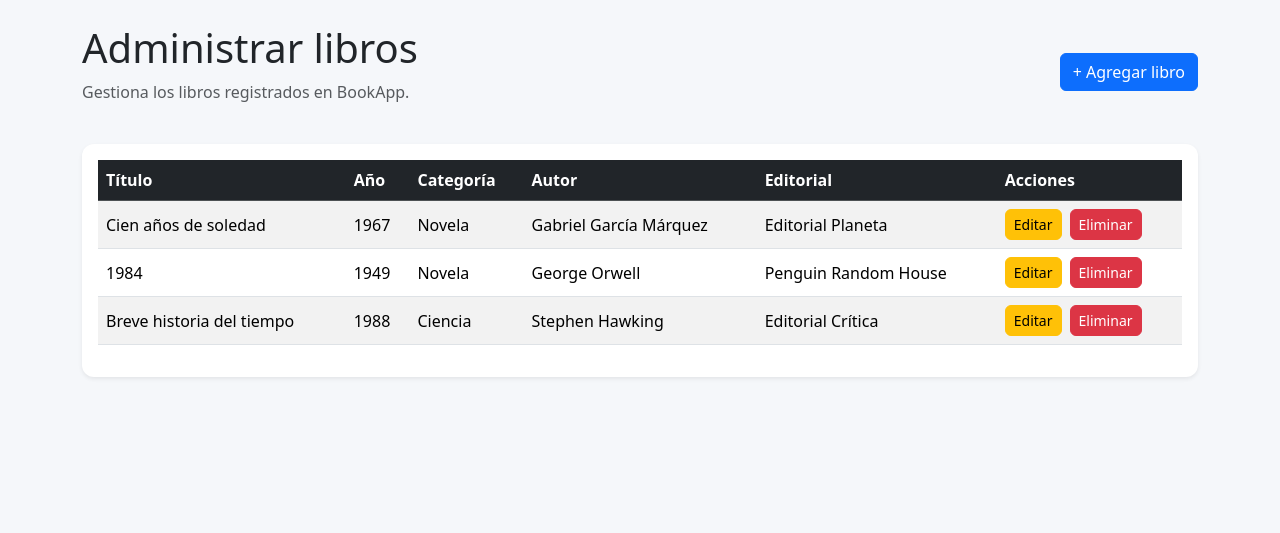
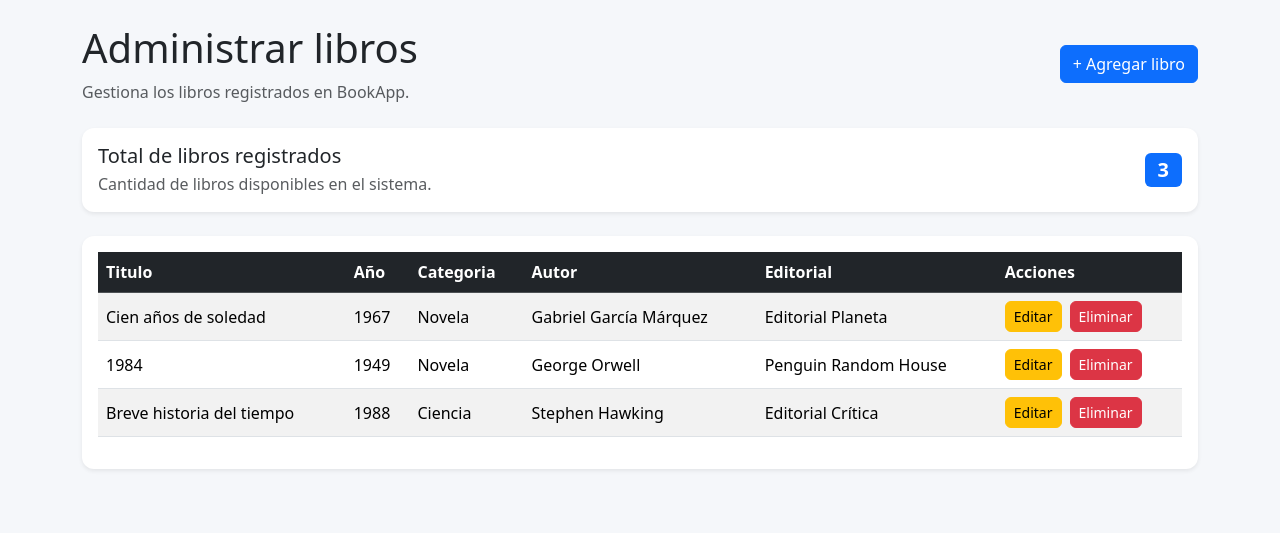
Before and after one commit to NelPascualR/BookApp-GitFlow, a Node server app: page /books/manage in a window 1280 px wide. Shown: the part 56-589 px from the top of the page. Run offline with Node 20, Linux system fonts and the light colour scheme; data comes from the database, SQL or seed files in the repository; some libraries are stand-ins or nearby versions.

Commit message:
feat: improve book listing

```diff
--- a/controllers/BookController.js
+++ b/controllers/BookController.js
@@ -13,7 +13,10 @@ async function index(req, res) {
     try {
         const libros = await obtenerTodosLosLibros();
 
-        res.render('books/index', { libros });
+        res.render('books/index', {
+            libros,
+            totalLibros: libros.length
+        });
     } catch (error) {
         console.error(error);
         res.status(500).send('Error al consultar los libros.');
@@ -28,7 +31,7 @@ async function create(req, res) {
 
         if (!categorias.length || !autores.length || !editoriales.length) {
             return res.status(400).send(
-                'No se puede crear un libro. Debes registrar categorías, autores y editoriales primero.'
+                'No se puede crear un libro. Debes registrar categorias, autores y editoriales primero.'
             );
         }
 
@@ -65,7 +68,7 @@ async function store(req, res) {
 
         if (!Number.isInteger(anio) || anio <= 0) {
             return res.status(400).send(
-                'El año de publicación debe ser un número entero positivo.'
+                'El año de publicacion debe ser un numero entero positivo.'
             );
         }
 
@@ -105,7 +108,7 @@ async function edit(req, res) {
         });
     } catch (error) {
         console.error(error);
-        res.status(500).send('Error al preparar la edición.');
+        res.status(500).send('Error al preparar la edicion.');
     }
 }
 
@@ -131,7 +134,7 @@ async function update(req, res) {
 
         if (!Number.isInteger(anio) || anio <= 0) {
             return res.status(400).send(
-                'El año de publicación debe ser un número entero positivo.'
+                'El año de publicacion debe ser un numero entero positivo.'
             );
         }
 
--- a/views/books/index.hbs
+++ b/views/books/index.hbs
@@ -2,12 +2,29 @@
 <div class="d-flex justify-content-between align-items-center mb-4">
     <div>
         <h1>Administrar libros</h1>
-        <p class="text-muted">Gestiona los libros registrados en BookApp.</p>
+        <p class="text-muted mb-0">
+            Gestiona los libros registrados en BookApp.
+        </p>
     </div>
 
     <a href="/books/create" class="btn btn-primary">
         + Agregar libro
     </a>
+</div>
+
+<div class="card shadow-sm mb-4">
+    <div class="card-body d-flex justify-content-between align-items-center">
+        <div>
+            <h5 class="card-title mb-1">Total de libros registrados</h5>
+            <p class="text-muted mb-0">
+                Cantidad de libros disponibles en el sistema.
+            </p>
+        </div>
+
+        <span class="badge bg-primary fs-5">
+            {{totalLibros}}
+        </span>
+    </div>
 </div>
 
 <div class="card shadow-sm">
@@ -16,9 +33,9 @@
             <table class="table table-striped table-hover align-middle">
                 <thead class="table-dark">
                     <tr>
-                        <th>Título</th>
+                        <th>Titulo</th>
                         <th>Año</th>
-                        <th>Categoría</th>
+                        <th>Categoria</th>
                         <th>Autor</th>
                         <th>Editorial</th>
                         <th>Acciones</th>
@@ -46,7 +63,7 @@
                                     <form
                                         action="/books/{{this.id}}?_method=DELETE"
                                         method="POST"
-                                        onsubmit="return confirm('¿Estás seguro de eliminar este libro?');"
+                                        onsubmit="return confirm('¿Estas seguro de eliminar este libro?');"
                                     >
                                         <button type="submit" class="btn btn-danger btn-sm">
                                             Eliminar
@@ -57,7 +74,7 @@
                         </tr>
                     {{else}}
                         <tr>
-                            <td colspan="6" class="text-center">
+                            <td colspan="6" class="text-center py-4">
                                 No hay libros registrados.
                             </td>
                         </tr>
```
